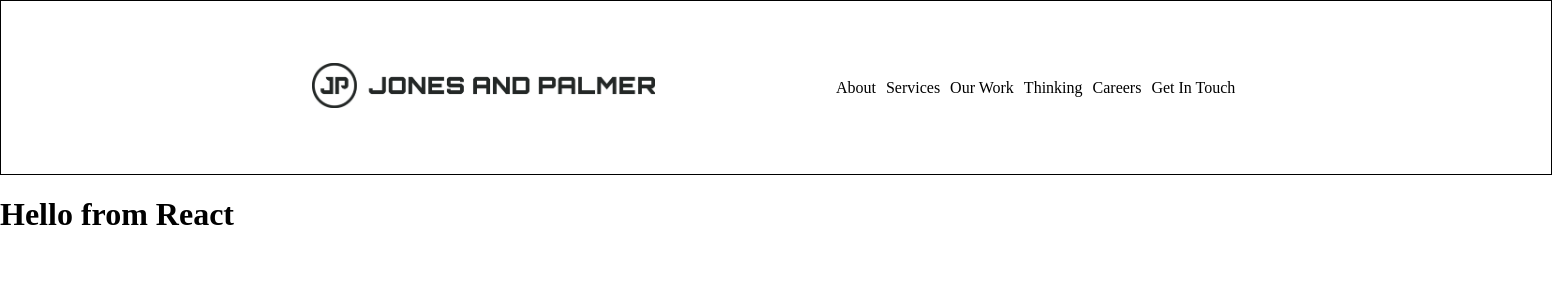
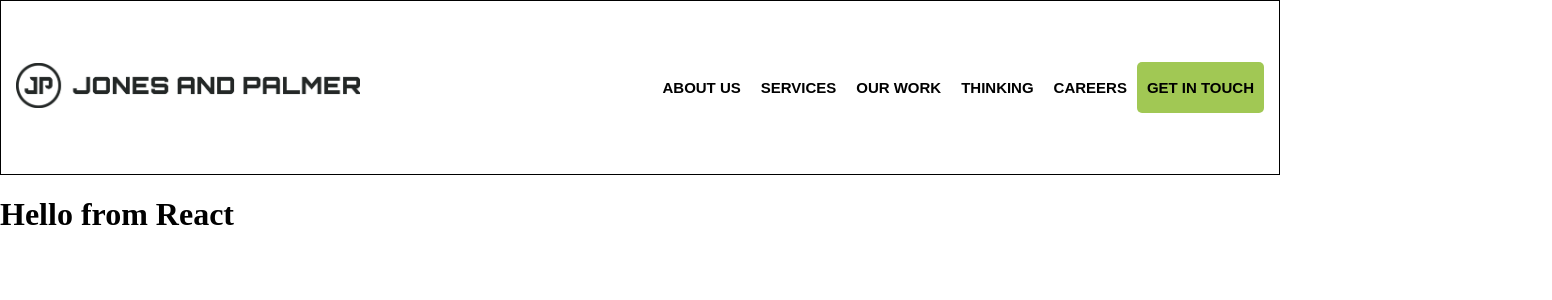
Before and after one commit to DarionRichards/jonespalmer-technical-assesment, a React (Create React App) app: page / in a window 1280 px wide. Shown: the top 300 px of the page, 1552 px wide, since content can reach past the window. Built offline with nearby package versions, Linux system fonts and the light colour scheme.

Commit message:
Navbar styled

```diff
--- a/src/components/Navbar.js
+++ b/src/components/Navbar.js
@@ -3,8 +3,9 @@ import JonesPalmerLogo from "../assets/JP-LOGO.jpg";
 export const Navbar = () => {
 	return (
 		<>
-			<section className="nav-container">
-				<div className="nav-logo">
+			<section className="navbar-container">
+				<section className="navbar">
+					<div className="navbar-logo">
 						<a href="/">
 							<img
 								className="jones-palmer-logo"
@@ -13,18 +14,41 @@ export const Navbar = () => {
 							/>
 						</a>
 					</div>
-				<div>
 					<nav>
 						<ul className="nav-btn-container">
-							<li>About</li>
-							<li>Services</li>
-							<li>Our Work</li>
-							<li>Thinking</li>
-							<li>Careers</li>
-							<li>Get In Touch</li>
+							<li>
+								<a href="/" title="About">
+									About Us
+								</a>
+							</li>
+							<li>
+								<a href="/" title="Services">
+									Services
+								</a>
+							</li>
+							<li>
+								<a href="/" title="Our Work">
+									Our Work
+								</a>
+							</li>
+							<li>
+								<a href="/" title="Thinking">
+									Thinking
+								</a>
+							</li>
+							<li>
+								<a href="/" title="Careers">
+									Careers
+								</a>
+							</li>
+							<li className="nav-btn-git">
+								<a href="/" title="Get in touch">
+									Get In Touch
+								</a>
+							</li>
 						</ul>
 					</nav>
-				</div>
+				</section>
 			</section>
 		</>
 	);
--- a/src/reset.css
+++ b/src/reset.css
@@ -7,3 +7,8 @@ ul {
 	padding: 0;
 	margin: 0;
 }
+
+a {
+	text-decoration: none;
+	color: unset;
+}
--- a/src/styles.css
+++ b/src/styles.css
@@ -1,17 +1,68 @@
+:root {
+	/* Colors: */
+	--unnamed-color-d7d6d6: #d7d6d6;
+	--unnamed-color-b0aeae: #b0aeae;
+	--unnamed-color-888585: #888585;
+	--unnamed-color-615d5d: #615d5d;
+	--unnamed-color-b4d377: #b4d377;
+	--unnamed-color-ecf4dd: #ecf4dd;
+	--unnamed-color-d9e9bb: #d9e9bb;
+	--unnamed-color-c7de99: #c7de99;
+	--unnamed-color-ffffff: #ffffff;
+	--unnamed-color-354c36: #354c36;
+	--unnamed-color-393434: #393434;
+	--unnamed-color-a1c854: #a1c854;
+
+	/* Font/text values */
+	--unnamed-font-family-raleway: raleway, sans-serif;
+	--unnamed-font-style-normal: normal;
+	--unnamed-font-weight-300: 300px;
+	--unnamed-font-weight-600: 600px;
+	--unnamed-font-weight-medium: medium;
+	--unnamed-font-weight-bold: bold;
+	--unnamed-font-size-10: 10px;
+	--unnamed-font-size-14: 14px;
+	--unnamed-font-size-15: 15px;
+	--unnamed-font-size-16: 16px;
+	--unnamed-font-size-18: 18px;
+	--unnamed-font-size-22: 22px;
+	--unnamed-font-size-25: 25px;
+	--unnamed-font-size-30: 30px;
+	--unnamed-font-size-32: 32px;
+	--unnamed-font-size-42: 42px;
+	--unnamed-font-size-68: 68px;
+	--unnamed-character-spacing--0-01: -0.01px;
+	--unnamed-character-spacing--0-02: -0.02px;
+	--unnamed-character-spacing--0-03: -0.03px;
+	--unnamed-line-spacing-14: 14px;
+	--unnamed-line-spacing-19: 19px;
+	--unnamed-line-spacing-25: 25px;
+	--unnamed-line-spacing-27: 27px;
+	--unnamed-line-spacing-30: 30px;
+	--unnamed-line-spacing-36: 36px;
+	--unnamed-line-spacing-46: 46px;
+	--unnamed-line-spacing-74-80000305175781: 74.80000305175781px;
+	--unnamed-line-spacing-31-5: 31.5px;
+	--unnamed-line-spacing-40-5: 40.5px;
+	--unnamed-text-transform-uppercase: uppercase;
+}
+
 .wrapper {
 	width: 100%;
 }
 
-.nav-container {
-	width: 100%;
+.navbar-container {
 	height: 173px;
-	padding-left: 135px;
-	padding-right: 135px;
+	padding: 0 135px;
 	border: 1px solid black;
 	background-color: #ffffff;
+}
+
+.navbar {
 	display: flex;
+	justify-content: space-between;
 	align-items: center;
-	justify-content: space-evenly;
+	height: 100%;
 }
 
 .jones-palmer-logo {
@@ -25,5 +76,45 @@
 }
 
 .nav-btn-container li {
-	margin: 5px;
+	padding: 20px;
+	text-align: left;
+	text-transform: uppercase;
+	font-family: var(--unnamed-font-family-raleway);
+	font-style: var(--unnamed-font-style-normal);
+	font-weight: var(--unnamed-font-weight-bold);
+	font-size: var(--unnamed-font-size-15);
+	line-height: var(--unnamed-line-spacing-31-5);
+	letter-spacing: var(--unnamed-character-spacing--0-01);
+	text-transform: var(--unnamed-text-transform-uppercase);
+	letter-spacing: -0.01px;
 }
+
+.nav-btn-container li:not(.nav-btn-git) :hover {
+	color: #a1c854;
+}
+
+.nav-btn-git {
+	padding: 20px;
+	background-color: var(--unnamed-color-a1c854);
+	border-radius: 5px;
+	font-family: var(--unnamed-font-family-raleway);
+	font-style: var(--unnamed-font-style-normal);
+	font-weight: var(--unnamed-font-weight-bold);
+	line-height: var(--unnamed-line-spacing-31-5);
+	text-transform: uppercase;
+}
+
+.nav-btn-git:hover {
+	color: #a1c854;
+	background-color: #393434;
+	border-radius: 5px;
+}
+
+@media screen and (max-width: 1500px) {
+	.navbar-container {
+		padding: 0 15px;
+	}
+	.nav-btn-container li {
+		padding: 10px;
+	}
+}
```
Lines whose indentation alone changed are shown as unchanged.
